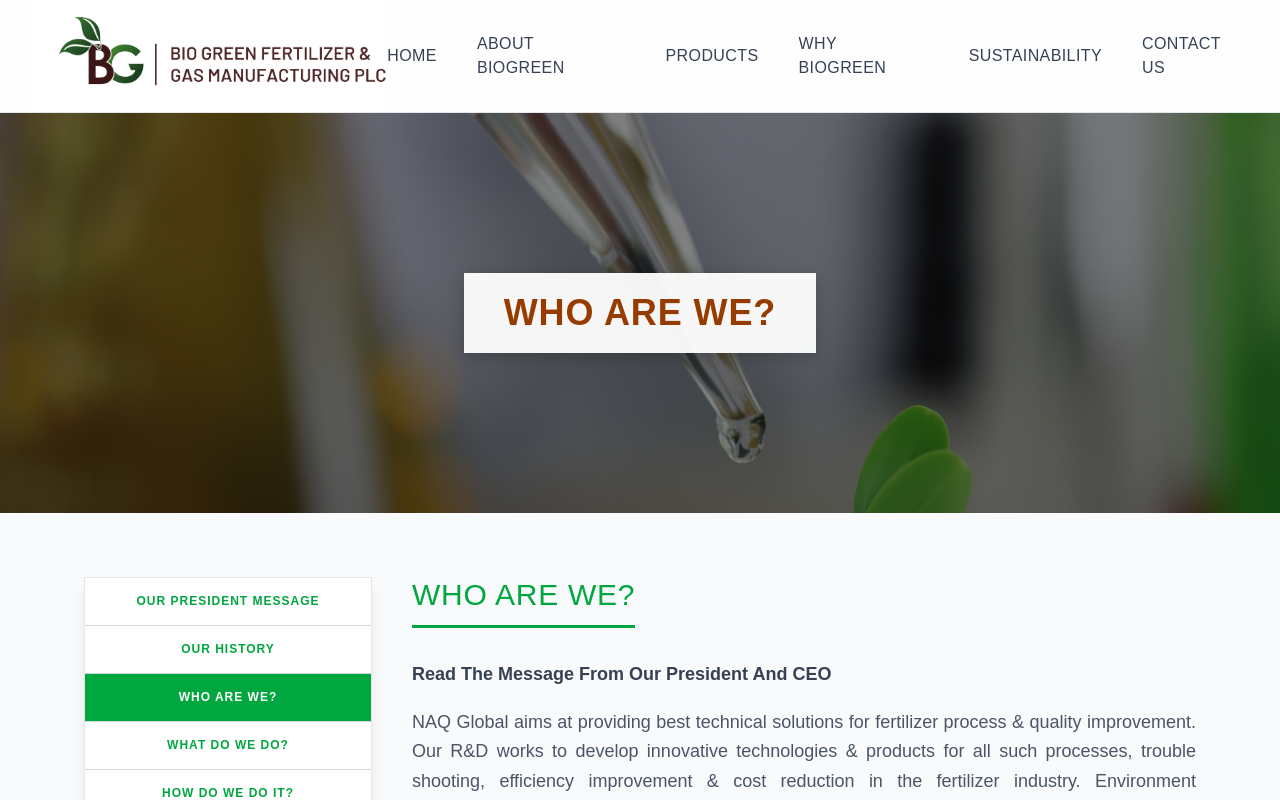
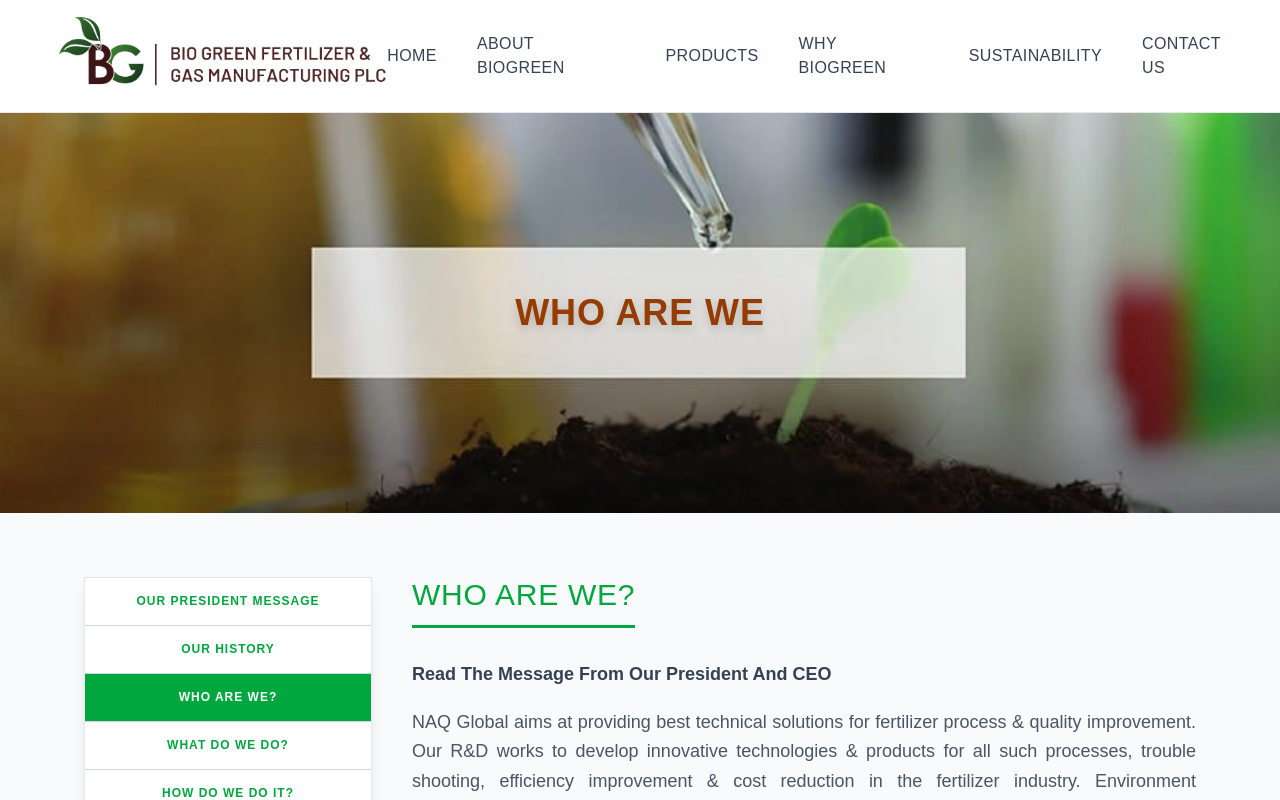
Before and after one commit to chwla/biogreen-website, a Next.js app: page /about/who-we-are in a window 1280 px wide. Shown: the top 800 px of the page. Built offline with nearby package versions, Linux system fonts and the light colour scheme.

Commit message:
adjusted image in about

```diff
--- a/src/app/about/history/page.js
+++ b/src/app/about/history/page.js
@@ -22,50 +22,20 @@ const HistoryPage = () => {
 
   return (
     <>
-      {/* Hero Section - Simple working approach */}
-      <div className="w-full" style={{ height: '400px', position: 'relative' }}>
+      {/* Hero Section*/}
+      <div className="w-full relative overflow-hidden" style={{ height: '400px' }}>
         <img
-          src="/photos/about.png"
+          src="/photos/about.jpeg"
           alt="About BioGreen"
-          style={{
-            width: '100%',
-            height: '400px',
-            objectFit: 'cover',
-            objectPosition: 'center top',
-            display: 'block'
-          }}
+          className="w-full h-full object-cover object-center"
+          style={{ transform: 'scale(1.1)', transformOrigin: 'center' }}
         />
 
-        {/* Dark overlay */}
-        <div style={{
-          position: 'absolute',
-          top: 0,
-          left: 0,
-          right: 0,
-          bottom: 0,
-          backgroundColor: 'rgba(0, 0, 0, 0.5)'
-        }}></div>
-
-        {/* Title overlay */}
-        <div style={{
-          position: 'absolute',
-          top: 0,
-          left: 0,
-          right: 0,
-          bottom: 0,
-          display: 'flex',
-          alignItems: 'center',
-          justifyContent: 'center'
-        }}>
-          <div style={{
-            backgroundColor: 'rgba(255, 255, 255, 0.95)',
-            padding: '20px 40px',
-            boxShadow: '0 4px 15px rgba(0,0,0,0.2)'
-          }}>
-            <h1 className="text-amber-800 text-4xl font-bold tracking-wide uppercase text-center">
-              Our History
-            </h1>
-          </div>
+        {/* Title overlay - removed white background */}
+        <div className="absolute inset-0 flex items-center justify-center">
+          <h1 className="text-amber-800 text-4xl font-bold tracking-wide uppercase text-center drop-shadow-lg">
+            Our History
+          </h1>
         </div>
       </div>
 
--- a/src/app/about/page.js
+++ b/src/app/about/page.js
@@ -20,49 +20,19 @@ const CEOSection = () => {
   return (
     <>
       {/* Hero Section */}
-      <div className="w-full" style={{ height: '400px', position: 'relative' }}>
+      <div className="w-full relative overflow-hidden" style={{ height: '400px' }}>
         <img
-          src="/photos/about.png"
+          src="/photos/about.jpeg"
           alt="About BioGreen"
-          style={{
-            width: '100%',
-            height: '400px',
-            objectFit: 'cover',
-            objectPosition: 'center top',
-            display: 'block'
-          }}
+          className="w-full h-full object-cover object-center"
+          style={{ transform: 'scale(1.1)', transformOrigin: 'center' }}
         />
 
-        {/* Dark overlay */}
-        <div style={{
-          position: 'absolute',
-          top: 0,
-          left: 0,
-          right: 0,
-          bottom: 0,
-          backgroundColor: 'rgba(0, 0, 0, 0.5)'
-        }}></div>
-
-        {/* Title overlay */}
-        <div style={{
-          position: 'absolute',
-          top: 0,
-          left: 0,
-          right: 0,
-          bottom: 0,
-          display: 'flex',
-          alignItems: 'center',
-          justifyContent: 'center'
-        }}>
-          <div style={{
-            backgroundColor: 'rgba(255, 255, 255, 0.95)',
-            padding: '20px 40px',
-            boxShadow: '0 4px 15px rgba(0,0,0,0.2)'
-          }}>
-            <h1 className="text-amber-800 text-4xl font-bold tracking-wide uppercase text-center">
-              Our President and CEO
-            </h1>
-          </div>
+        {/* Title overlay - removed white background */}
+        <div className="absolute inset-0 flex items-center justify-center">
+          <h1 className="text-amber-800 text-4xl font-bold tracking-wide uppercase text-center drop-shadow-lg">
+            Our President and Ceo
+          </h1>
         </div>
       </div>
 
--- a/src/app/about/what-we-do/page.js
+++ b/src/app/about/what-we-do/page.js
@@ -23,44 +23,19 @@ const CEOSection = () => {
   return (
     <>
       {/* Hero Section */}
-      <div className="w-full" style={{ height: '400px', position: 'relative' }}>
-        <Image
-          src="/photos/about.png"
+      <div className="w-full relative overflow-hidden" style={{ height: '400px' }}>
+        <img
+          src="/photos/about.jpeg"
           alt="About BioGreen"
-          fill
-          style={{ objectFit: 'cover', objectPosition: 'center top' }}
+          className="w-full h-full object-cover object-center"
+          style={{ transform: 'scale(1.1)', transformOrigin: 'center' }}
         />
 
-        {/* Dark overlay */}
-        <div style={{
-          position: 'absolute',
-          top: 0,
-          left: 0,
-          right: 0,
-          bottom: 0,
-          backgroundColor: 'rgba(0, 0, 0, 0.5)'
-        }}></div>
-
-        {/* Title overlay */}
-        <div style={{
-          position: 'absolute',
-          top: 0,
-          left: 0,
-          right: 0,
-          bottom: 0,
-          display: 'flex',
-          alignItems: 'center',
-          justifyContent: 'center'
-        }}>
-          <div style={{
-            backgroundColor: 'rgba(255, 255, 255, 0.95)',
-            padding: '20px 40px',
-            boxShadow: '0 4px 15px rgba(0,0,0,0.2)'
-          }}>
-            <h1 className="text-amber-800 text-4xl font-bold tracking-wide uppercase text-center">
-              What Do We Do?
-            </h1>
-          </div>
+        {/* Title overlay - removed white background */}
+        <div className="absolute inset-0 flex items-center justify-center">
+          <h1 className="text-amber-800 text-4xl font-bold tracking-wide uppercase text-center drop-shadow-lg">
+            What do we do
+          </h1>
         </div>
       </div>
 
--- a/src/app/about/who-we-are/page.js
+++ b/src/app/about/who-we-are/page.js
@@ -20,49 +20,19 @@ const WhoWeArePage = () => {
   return (
     <>
       {/* Hero Section */}
-      <div className="w-full" style={{ height: '400px', position: 'relative' }}>
+      <div className="w-full relative overflow-hidden" style={{ height: '400px' }}>
         <img
-          src="/photos/about.png"
+          src="/photos/about.jpeg"
           alt="About BioGreen"
-          style={{
-            width: '100%',
-            height: '400px',
-            objectFit: 'cover',
-            objectPosition: 'center top',
-            display: 'block'
-          }}
+          className="w-full h-full object-cover object-center"
+          style={{ transform: 'scale(1.1)', transformOrigin: 'center' }}
         />
 
-        {/* Dark overlay */}
-        <div style={{
-          position: 'absolute',
-          top: 0,
-          left: 0,
-          right: 0,
-          bottom: 0,
-          backgroundColor: 'rgba(0, 0, 0, 0.5)'
-        }}></div>
-
-        {/* Title overlay */}
-        <div style={{
-          position: 'absolute',
-          top: 0,
-          left: 0,
-          right: 0,
-          bottom: 0,
-          display: 'flex',
-          alignItems: 'center',
-          justifyContent: 'center'
-        }}>
-          <div style={{
-            backgroundColor: 'rgba(255, 255, 255, 0.95)',
-            padding: '20px 40px',
-            boxShadow: '0 4px 15px rgba(0,0,0,0.2)'
-          }}>
-            <h1 className="text-amber-800 text-4xl font-bold tracking-wide uppercase text-center">
-              Who Are We?
-            </h1>
-          </div>
+        {/* Title overlay - removed white background */}
+        <div className="absolute inset-0 flex items-center justify-center">
+          <h1 className="text-amber-800 text-4xl font-bold tracking-wide uppercase text-center drop-shadow-lg">
+            Who are we
+          </h1>
         </div>
       </div>
 
```
Also changed, not shown: public/photos/about.jpeg (added).
